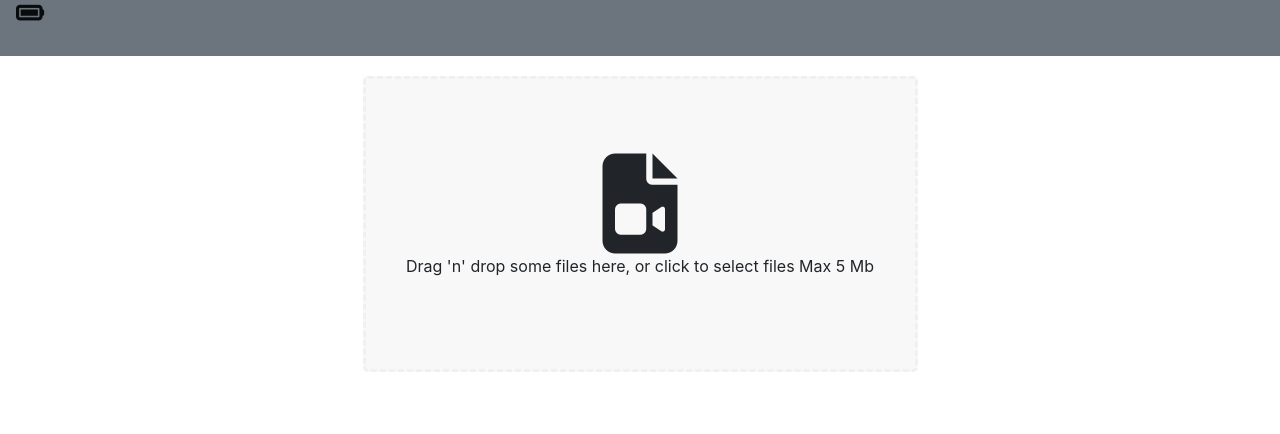
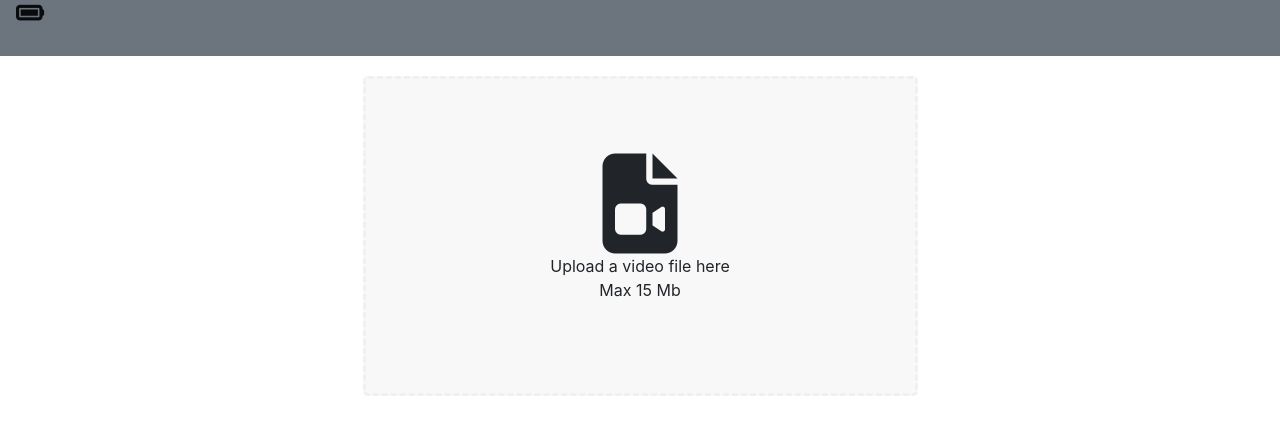
Before and after one commit to AlwaysBlind/II-frontend, a React (Create React App) app: page / in a window 1280 px wide. Shown: the top 434 px of the page. Built offline with nearby package versions, Linux system fonts and the light colour scheme.

Commit message:
Change dropboxtext

```diff
--- a/src/App.css
+++ b/src/App.css
@@ -12,3 +12,11 @@
   font-size: calc(10px + 2vmin);
   color: white;
 }
+
+.vertical-center {
+  min-height: 100%;  /* Fallback for browsers do NOT support vh unit */
+  min-height: 100vh; /* These two lines are counted as one :-)       */
+
+  display: flex;
+  align-items: center;
+}
--- a/src/components/Dropzone/VideoDropZone.js
+++ b/src/components/Dropzone/VideoDropZone.js
@@ -7,7 +7,7 @@ function VideoDropZone({ setFiles }) {
         console.log(acceptedFiles)
         setFiles(acceptedFiles)
     }, [setFiles])
-    const { getRootProps, getInputProps, isDragActive } = useDropzone({ onDrop: onDrop, accept: "video/*", minSize: 0, maxSize: 5242880 })
+    const { getRootProps, getInputProps, isDragActive } = useDropzone({ onDrop: onDrop, accept: "video/*", minSize: 0, maxSize: 5242880 * 3 })
 
     return (
         <section className='container'>
@@ -17,8 +17,9 @@ function VideoDropZone({ setFiles }) {
                 {
                     isDragActive ?
                         <p>Drop the files here ...</p> :
-                        <p>Drag 'n' drop some files here, or click to select files
-                        Max 5 Mb
+                        <p>
+                            Upload a video file here
+                            <br /> Max 15 Mb
                         </p>
                 }
             </div>
```
